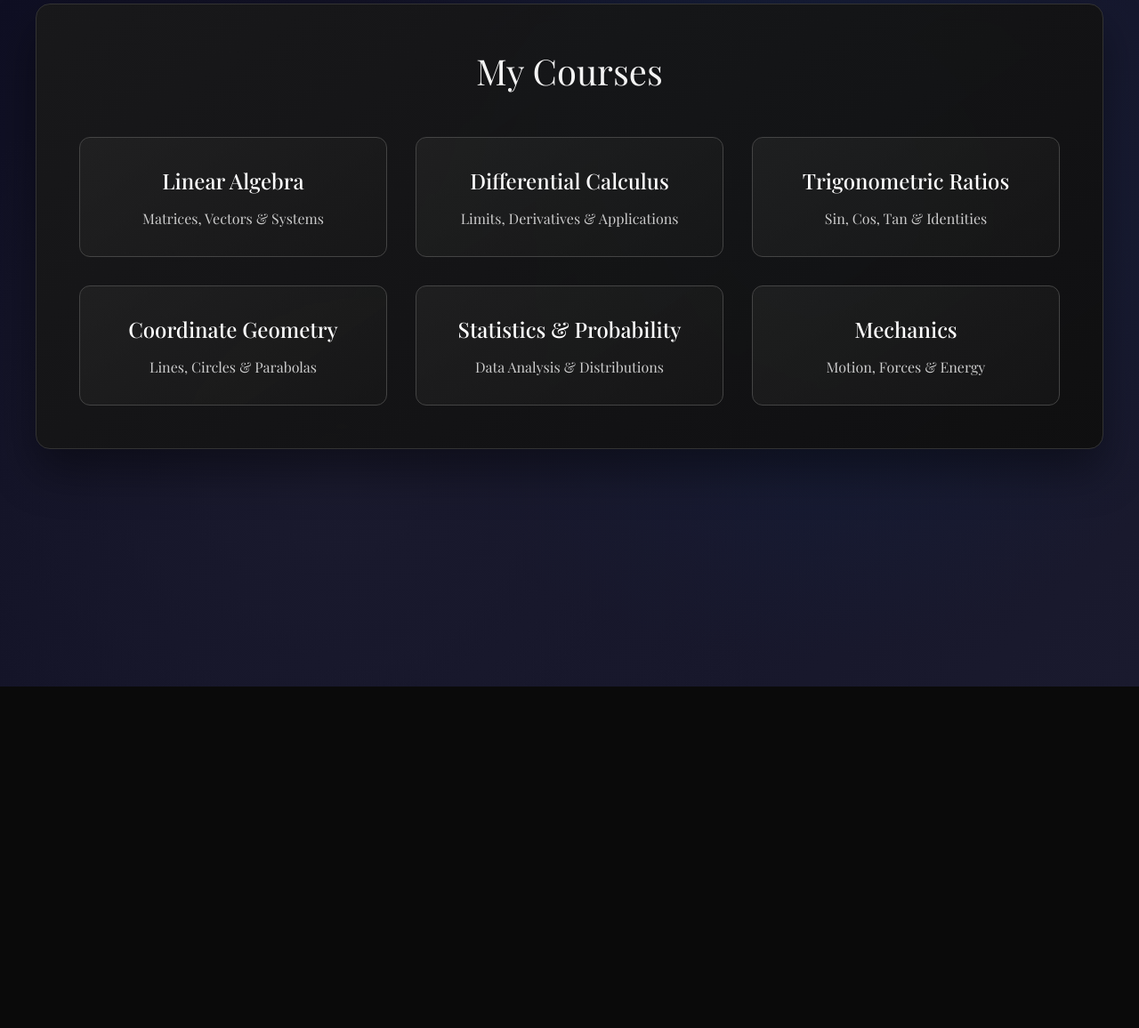
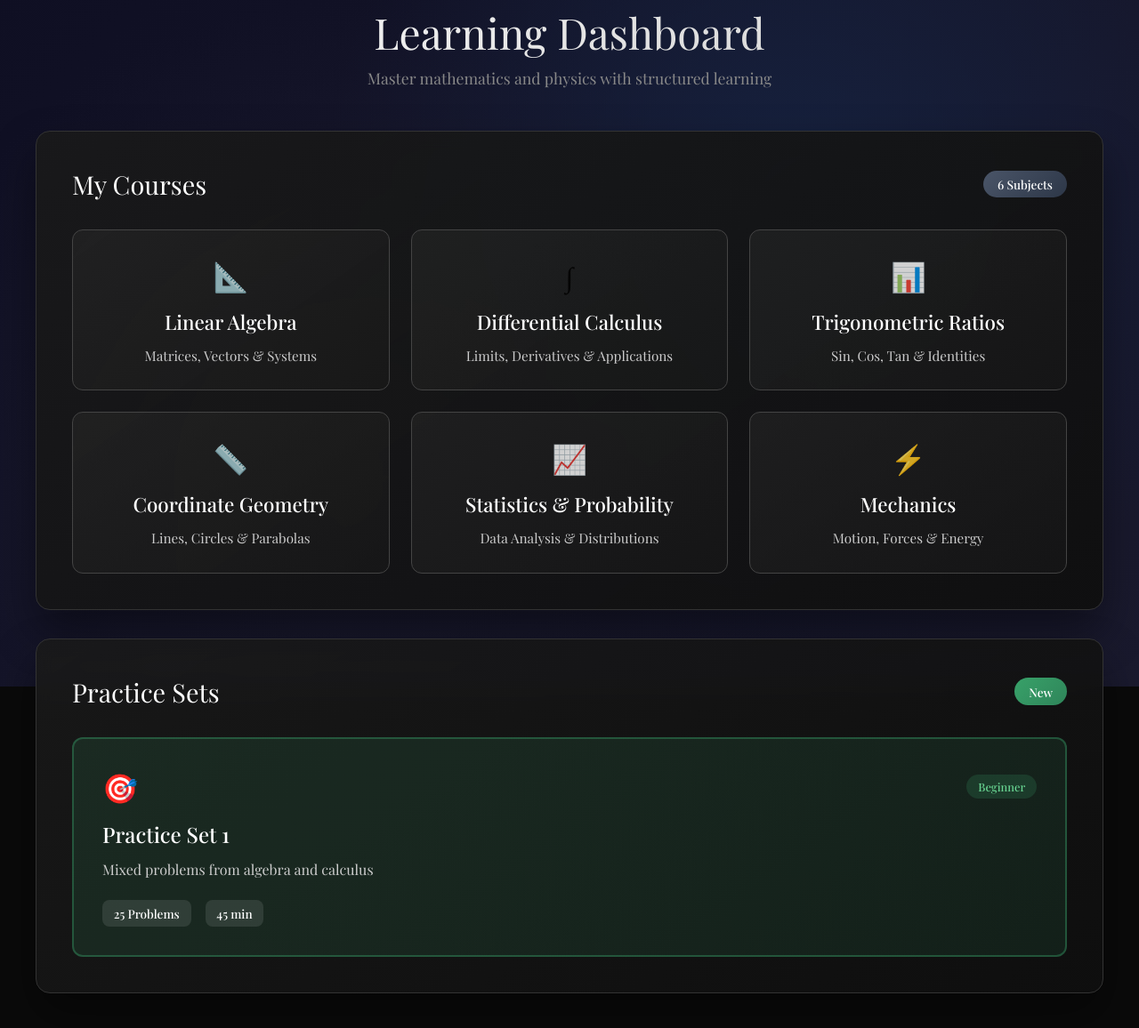
Before and after one commit to Sayar-212/Notes, a plain HTML site: page dashboard.html in a window 1280 px wide. Shown: the part 28-1184 px from the top of the page at 89% size. Before the commit the page ends 800 px from the top, so only its background shows below. Drawn offline with nearby package versions, Linux system fonts and the light colour scheme.

Commit message:
Enhanced dashboard layout with Practice Set 1 section and improved UI

```diff
--- a/dashboard.css
+++ b/dashboard.css
@@ -34,38 +34,102 @@ body::before {
     z-index: 2;
 }
 
+.dashboard-header {
+    text-align: center;
+    margin-bottom: 3rem;
+}
+
+.main-title {
+    font-size: 3rem;
+    color: #ffffff;
+    margin-bottom: 0.5rem;
+    font-weight: 400;
+    background: linear-gradient(135deg, #fff, #ccc);
+    -webkit-background-clip: text;
+    -webkit-text-fill-color: transparent;
+    background-clip: text;
+}
+
+.subtitle {
+    font-size: 1.1rem;
+    color: #888;
+    font-weight: 300;
+}
+
 .dashboard-section {
     background: linear-gradient(145deg, rgba(26, 26, 26, 0.9), rgba(15, 15, 15, 0.95));
-    padding: 3rem;
+    padding: 2.5rem;
     border-radius: 16px;
     border: 1px solid #333;
     box-shadow: 0 25px 50px rgba(0, 0, 0, 0.4);
     backdrop-filter: blur(10px);
+    margin-bottom: 2rem;
 }
 
-.dashboard-title {
-    font-size: 2.5rem;
+.section-header {
+    display: flex;
+    align-items: center;
+    justify-content: space-between;
+    margin-bottom: 2rem;
+}
+
+.section-title {
+    font-size: 1.8rem;
     color: #ffffff;
-    margin-bottom: 3rem;
-    font-weight: 300;
-    text-align: center;
-    opacity: 0.95;
+    font-weight: 400;
+    margin: 0;
+}
+
+.section-badge {
+    background: linear-gradient(135deg, #4a5568, #2d3748);
+    color: #fff;
+    padding: 0.4rem 1rem;
+    border-radius: 20px;
+    font-size: 0.85rem;
+    font-weight: 500;
+}
+
+.practice-badge {
+    background: linear-gradient(135deg, #38a169, #2f855a);
 }
 
 .courses-grid {
     display: grid;
-    grid-template-columns: repeat(auto-fit, minmax(300px, 1fr));
-    gap: 2rem;
+    grid-template-columns: repeat(auto-fit, minmax(280px, 1fr));
+    gap: 1.5rem;
+}
+
+.practice-grid {
+    display: grid;
+    grid-template-columns: repeat(auto-fit, minmax(320px, 1fr));
+    gap: 1.5rem;
 }
 
 .course-card {
     background: linear-gradient(145deg, rgba(42, 42, 42, 0.5), rgba(26, 26, 26, 0.5));
-    padding: 2rem;
+    padding: 1.8rem;
     border-radius: 12px;
     border: 1px solid #444;
     cursor: pointer;
     transition: all 0.3s ease;
     text-align: center;
+    position: relative;
+    overflow: hidden;
+}
+
+.course-card::before {
+    content: '';
+    position: absolute;
+    top: 0;
+    left: -100%;
+    width: 100%;
+    height: 100%;
+    background: linear-gradient(90deg, transparent, rgba(255,255,255,0.05), transparent);
+    transition: left 0.5s;
+}
+
+.course-card:hover::before {
+    left: 100%;
 }
 
 .course-card:hover {
@@ -74,17 +138,91 @@ body::before {
     border-color: #666;
 }
 
+.card-icon {
+    font-size: 2rem;
+    margin-bottom: 1rem;
+    opacity: 0.8;
+}
+
 .course-card h3 {
     color: #ffffff;
-    font-size: 1.5rem;
-    margin-bottom: 1rem;
+    font-size: 1.4rem;
+    margin-bottom: 0.8rem;
     font-weight: 500;
 }
 
 .course-card p {
     color: #ccc;
+    font-size: 0.95rem;
+    font-weight: 300;
+}
+
+.practice-card {
+    background: linear-gradient(145deg, rgba(56, 161, 105, 0.1), rgba(47, 133, 90, 0.1));
+    border: 1px solid rgba(56, 161, 105, 0.3);
+    padding: 2rem;
+    border-radius: 12px;
+    cursor: pointer;
+    transition: all 0.3s ease;
+    position: relative;
+}
+
+.practice-card.featured {
+    background: linear-gradient(145deg, rgba(56, 161, 105, 0.15), rgba(47, 133, 90, 0.15));
+    border: 2px solid rgba(56, 161, 105, 0.4);
+}
+
+.practice-card:hover {
+    transform: translateY(-5px);
+    box-shadow: 0 15px 30px rgba(56, 161, 105, 0.2);
+    border-color: rgba(56, 161, 105, 0.6);
+}
+
+.practice-header {
+    display: flex;
+    align-items: center;
+    justify-content: space-between;
+    margin-bottom: 1rem;
+}
+
+.practice-icon {
+    font-size: 2rem;
+}
+
+.difficulty-badge {
+    background: rgba(56, 161, 105, 0.2);
+    color: #68d391;
+    padding: 0.3rem 0.8rem;
+    border-radius: 15px;
+    font-size: 0.8rem;
+    font-weight: 500;
+}
+
+.practice-card h3 {
+    color: #ffffff;
+    font-size: 1.5rem;
+    margin-bottom: 0.8rem;
+    font-weight: 500;
+}
+
+.practice-card p {
+    color: #ccc;
     font-size: 1rem;
-    font-weight: 300;
+    margin-bottom: 1.5rem;
+}
+
+.practice-stats {
+    display: flex;
+    gap: 1rem;
+}
+
+.stat {
+    background: rgba(255, 255, 255, 0.1);
+    color: #fff;
+    padding: 0.4rem 0.8rem;
+    border-radius: 8px;
+    font-size: 0.85rem;
+    font-weight: 500;
 }
 
 .dropdown-card {
@@ -133,19 +271,31 @@ body::before {
 
 @media (max-width: 768px) {
     .dashboard-section {
-        padding: 2rem;
+        padding: 1.5rem;
     }
 
-    .dashboard-title {
-        font-size: 2rem;
+    .main-title {
+        font-size: 2.2rem;
     }
 
-    .courses-grid {
-        grid-template-columns: 1fr;
-        gap: 1.5rem;
+    .section-header {
+        flex-direction: column;
+        align-items: flex-start;
+        gap: 1rem;
     }
 
-    .course-card {
+    .courses-grid,
+    .practice-grid {
+        grid-template-columns: 1fr;
+        gap: 1rem;
+    }
+
+    .course-card,
+    .practice-card {
         padding: 1.5rem;
     }
+
+    .practice-stats {
+        justify-content: center;
+    }
 }
--- a/dashboard.html
+++ b/dashboard.html
@@ -9,32 +9,67 @@
 </head>
 <body>
     <div class="container">
+        <div class="dashboard-header">
+            <h1 class="main-title">Learning Dashboard</h1>
+            <p class="subtitle">Master mathematics and physics with structured learning</p>
+        </div>
+
         <div class="dashboard-section">
-            <h1 class="dashboard-title">My Courses</h1>
+            <div class="section-header">
+                <h2 class="section-title">My Courses</h2>
+                <span class="section-badge">6 Subjects</span>
+            </div>
             <div class="courses-grid">
                 <div class="course-card" onclick="openCourse('algebra')">
+                    <div class="card-icon">📐</div>
                     <h3>Linear Algebra</h3>
                     <p>Matrices, Vectors & Systems</p>
                 </div>
                 <div class="course-card" onclick="openCourse('calculus')">
+                    <div class="card-icon">∫</div>
                     <h3>Differential Calculus</h3>
                     <p>Limits, Derivatives & Applications</p>
                 </div>
                 <div class="course-card" onclick="openCourse('trigonometry')">
+                    <div class="card-icon">📊</div>
                     <h3>Trigonometric Ratios</h3>
                     <p>Sin, Cos, Tan & Identities</p>
                 </div>
                 <div class="course-card" onclick="openCourse('geometry')">
+                    <div class="card-icon">📏</div>
                     <h3>Coordinate Geometry</h3>
                     <p>Lines, Circles & Parabolas</p>
                 </div>
                 <div class="course-card" onclick="openCourse('statistics')">
+                    <div class="card-icon">📈</div>
                     <h3>Statistics & Probability</h3>
                     <p>Data Analysis & Distributions</p>
                 </div>
                 <div class="course-card" onclick="openCourse('physics')">
+                    <div class="card-icon">⚡</div>
                     <h3>Mechanics</h3>
                     <p>Motion, Forces & Energy</p>
+                </div>
+            </div>
+        </div>
+
+        <div class="dashboard-section">
+            <div class="section-header">
+                <h2 class="section-title">Practice Sets</h2>
+                <span class="section-badge practice-badge">New</span>
+            </div>
+            <div class="practice-grid">
+                <div class="practice-card featured" onclick="openPractice('set1')">
+                    <div class="practice-header">
+                        <div class="practice-icon">🎯</div>
+                        <span class="difficulty-badge">Beginner</span>
+                    </div>
+                    <h3>Practice Set 1</h3>
+                    <p>Mixed problems from algebra and calculus</p>
+                    <div class="practice-stats">
+                        <span class="stat">25 Problems</span>
+                        <span class="stat">45 min</span>
+                    </div>
                 </div>
             </div>
         </div>
--- a/dashboard.js
+++ b/dashboard.js
@@ -27,3 +27,13 @@ function openCourse(courseId) {
             alert('Course not found');
     }
 }
+
+function openPractice(practiceId) {
+    switch(practiceId) {
+        case 'set1':
+            window.open('https://www.dropbox.com/scl/fi/nynym0mgo10ut73qpcxb6/Revision_Paper___1.pdf?rlkey=vfsd194gy9few7zt6ejqsk81u&st=ggtor7a8&raw=1', '_blank');
+            break;
+        default:
+            alert('Practice set not found');
+    }
+}
```
